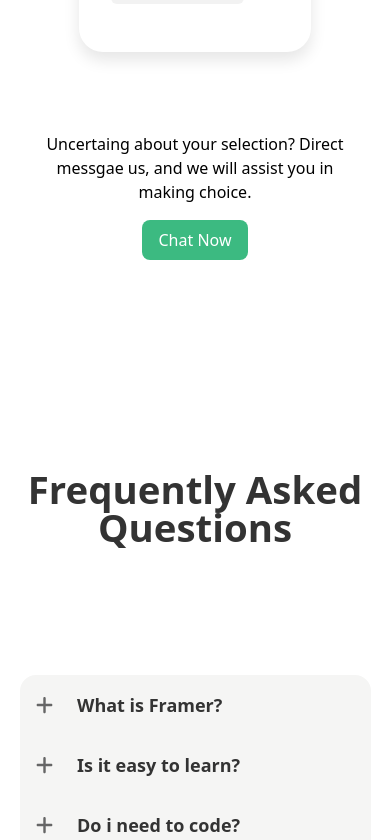
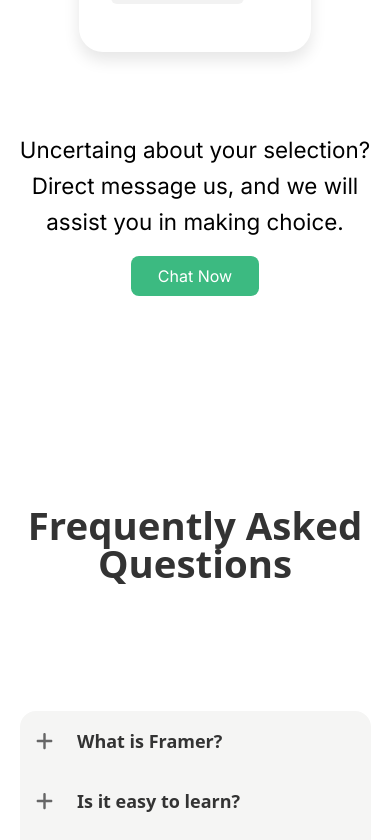
Before and after one commit to MayankGupta2023/ie-pwm, a Next.js app: page /pricing in a window 390 px wide. Shown: the part 1744-2584 px from the top of the page. Built offline with nearby package versions, Linux system fonts and the light colour scheme; no server answers.

Commit message:
Update styles and layout in index.js and pricing.js

```diff
--- a/src/pages/index.js
+++ b/src/pages/index.js
@@ -481,15 +481,15 @@ export default function Home() {
 
       </div>
 
-      <div className="h-screen w-full flex flex-col gap-32 pt-30 items-center justify-center">
+      <div className="h-5/6 pb-4 w-full min-h-fit flex flex-col gap-32 pt-30 items-center justify-center">
 
         <div className={`font-bold text-center text-5xl text-zinc-800 ${styles.head}`}>Frequently Asked Questions</div>
 
         <motion.div
-          className={`max-h-1/2 w-3/5 bg-stone-100 rounded-2xl ${styles.framer}`}>
+          className={`h-1/2 h-fit w-3/5 bg-stone-100 rounded-2xl ${styles.framer}`}>
           <div className="h-fit p-4 text-lg font-semibold flex justify-center flex-col ">
             <div style={{ color: '#333333' }} className="h-fit flex gap-6 hover:cursor-pointer" onClick={() => { handleDrop1() }}> <img src={dropicon1} />  What is Framer?</div>
-            {drop1 ? <motion.div style={{ color: '#666666' }} className="  h-fit pt-4 px-10 text-lg font-semibold flex items-center">
+            {drop1 ? <motion.div style={{ color: '#666666' }} className={`h-fit px-10 text-lg font-semibold flex items-center ${styles.framer2}`}>
               Framer is web builder for creative pros. Be sure to check out framer.com to learn more.
             </motion.div> : null}
             <br></br>
@@ -498,7 +498,7 @@ export default function Home() {
           <div className="h-fit  p-4 text-lg font-semibold flex justify-center flex-col">
             <div style={{ color: '#333333' }} className=" hover:cursor-pointer h-fit flex gap-6" onClick={() => { handleDrop2() }}> <img src={dropicon2} />  Is it easy to learn?</div>
             {drop2 ? <motion.div style={{ color: '#666666' }}
-              className="h-fit pt-4 px-10 text-lg font-semibold flex items-center">
+              className={`h-fit px-10 text-lg font-semibold flex items-center ${styles.framer2}`}>
               Framer is fastest tool to build sites with, because you can ship your design immidiatly,insted of rebuilding it in code or second tool.
             </motion.div> : null}
             <br></br>
@@ -508,7 +508,7 @@ export default function Home() {
             <div className="h-fit flex gap-6" onClick={() => { handleDrop3() }}> <img src={dropicon3} />  Do i need to code?</div>
             {drop3 ? <motion.div style={{ color: '#666666' }}
 
-              className="h-fit pt-4 px-10 text-lg font-semibold flex items-center">
+              className={`h-fit px-10 text-lg font-semibold flex items-center ${styles.framer2}`}>
               Framer is web builder for creative pros. Be sure to check out framer.com to learn more.
             </motion.div> : null}
 
--- a/src/pages/pricing.js
+++ b/src/pages/pricing.js
@@ -188,33 +188,33 @@ const Pricing = () => {
 
 
       </div>
-      <div className={`flex justify-center items-center my-8 gap-4 text-center px-10 ${style.chat}`}>
-        <p>
-          Uncertaing about your selection? Direct messgae us, and we will assist you in making choice.
+      <div className={`flex justify-center  font-inter items-center my-8 gap-4 text-center px-10 ${style.chat}`}>
+        <p className={`text-3xl  min-w-96 w-1/2 ${style.chat2}`}>
+          Uncertaing about your selection? Direct message us, and we will assist you in making choice.
 
         </p>
-        <button style={{ backgroundColor: "#3cba81" }} className='py-2 px-4 bg-green-400 text-white rounded-lg'>
+        <button style={{ backgroundColor: "#3cba81" }} className='py-2 w-32 px-4 bg-green-400 text-white rounded-lg'>
           Chat Now
         </button>
       </div>
 
 
-      <div className="h-5/6 py-32 w-full flex flex-col gap-32  items-center justify-center">
+      <div className="h-5/6 py-32 pb-4 min-h-fit w-full flex flex-col gap-32  items-center justify-center">
 
         <div className={`font-bold text-center text-5xl text-zinc-800 ${style.head}`}>Frequently Asked Questions</div>
 
         <motion.div
           className={`max-h-1/2 w-3/5 bg-stone-100 rounded-2xl ${style.framer}`}>
-          <div className="h-fit p-4 text-lg font-semibold flex justify-center flex-col ">
+          <div className="h-fit  p-4 text-lg font-semibold flex justify-center flex-col">
             <div style={{ color: '#333333' }} className="h-fit flex gap-6 hover:cursor-pointer" onClick={() => { handleDrop1() }}> <img src={dropicon1} />  What is Framer?</div>
-            {drop1 ? <motion.div style={{ color: '#666666' }} className="  h-fit px-10 text-lg font-semibold flex items-center">
+            {drop1 ? <motion.div style={{ color: '#666666' }} className={`h-fit px-10 text-lg font-semibold flex items-center ${style.framer2}`}>
               Framer is web builder for creative pros. Be sure to check out framer.com to learn more.
             </motion.div> : null}
           </div>
           <div className="h-fit  p-4 text-lg font-semibold flex justify-center flex-col">
             <div style={{ color: '#333333' }} className=" hover:cursor-pointer h-fit flex gap-6" onClick={() => { handleDrop2() }}> <img src={dropicon2} />  Is it easy to learn?</div>
             {drop2 ? <motion.div style={{ color: '#666666' }}
-              className="h-fit px-10 text-lg font-semibold flex items-center">
+              className={`h-fit px-10 text-lg font-semibold flex items-center ${style.framer2}`}>
               Framer is fastest tool to build sites with, because you can ship your design immidiatly,insted of rebuilding it in code or second tool.
             </motion.div> : null}
           </div>
@@ -222,7 +222,7 @@ const Pricing = () => {
             <div className="h-fit flex gap-6" onClick={() => { handleDrop3() }}> <img src={dropicon3} />  Do i need to code?</div>
             {drop3 ? <motion.div style={{ color: '#666666' }}
 
-              className="h-fit px-10 text-lg font-semibold flex items-center">
+              className={`h-fit px-10 text-lg font-semibold flex items-center ${style.framer2}`}>
               Framer is web builder for creative pros. Be sure to check out framer.com to learn more.
             </motion.div> : null}
           </div>
--- a/src/styles/landing.module.css
+++ b/src/styles/landing.module.css
@@ -236,7 +236,7 @@
 
 }
 
-@media (max-width:400px) {
+@media (max-width:431px) {
     .price{
         font-size: 1.6rem;
     }
@@ -278,5 +278,13 @@
         align-items: center;
     }
 
+    .chat2{
+        font-size: 1.4rem;
+    }
+
+    .framer2{
+        padding-right: 0;
+    }
+
 
 }
```
